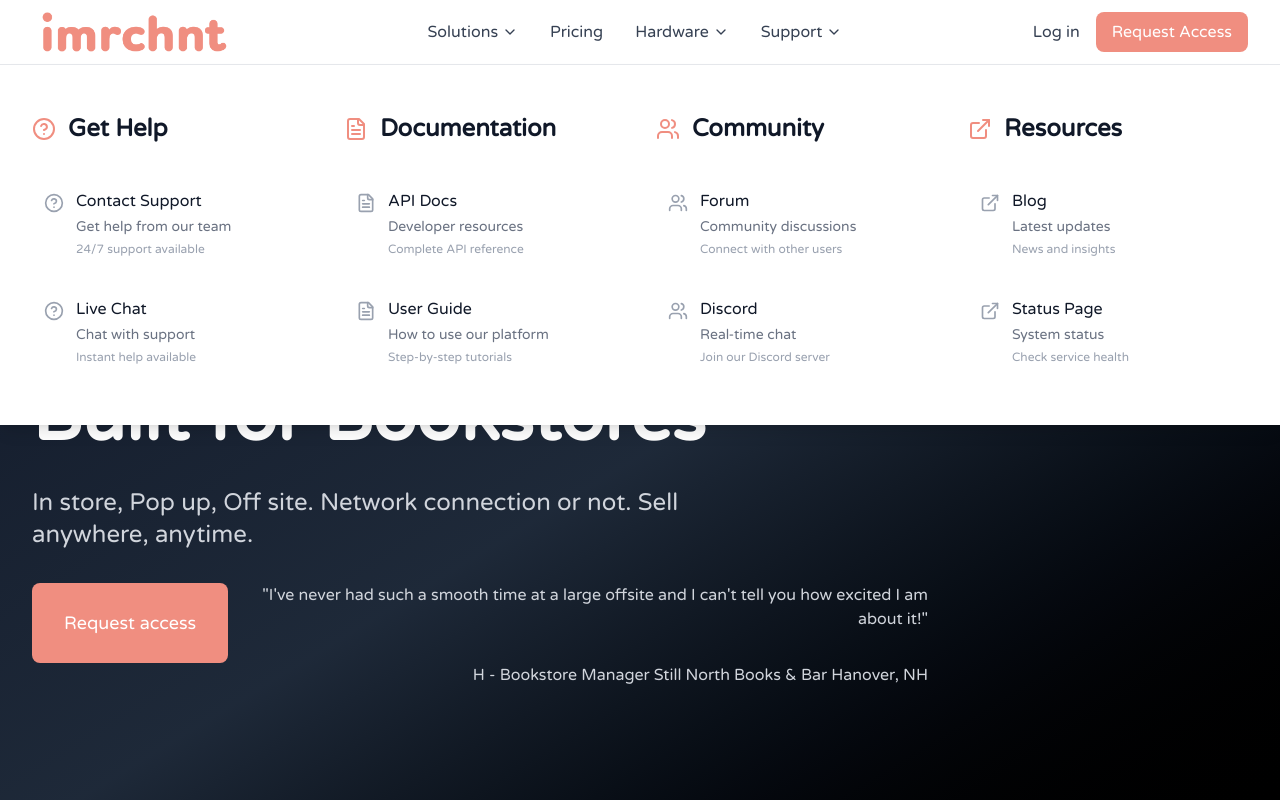
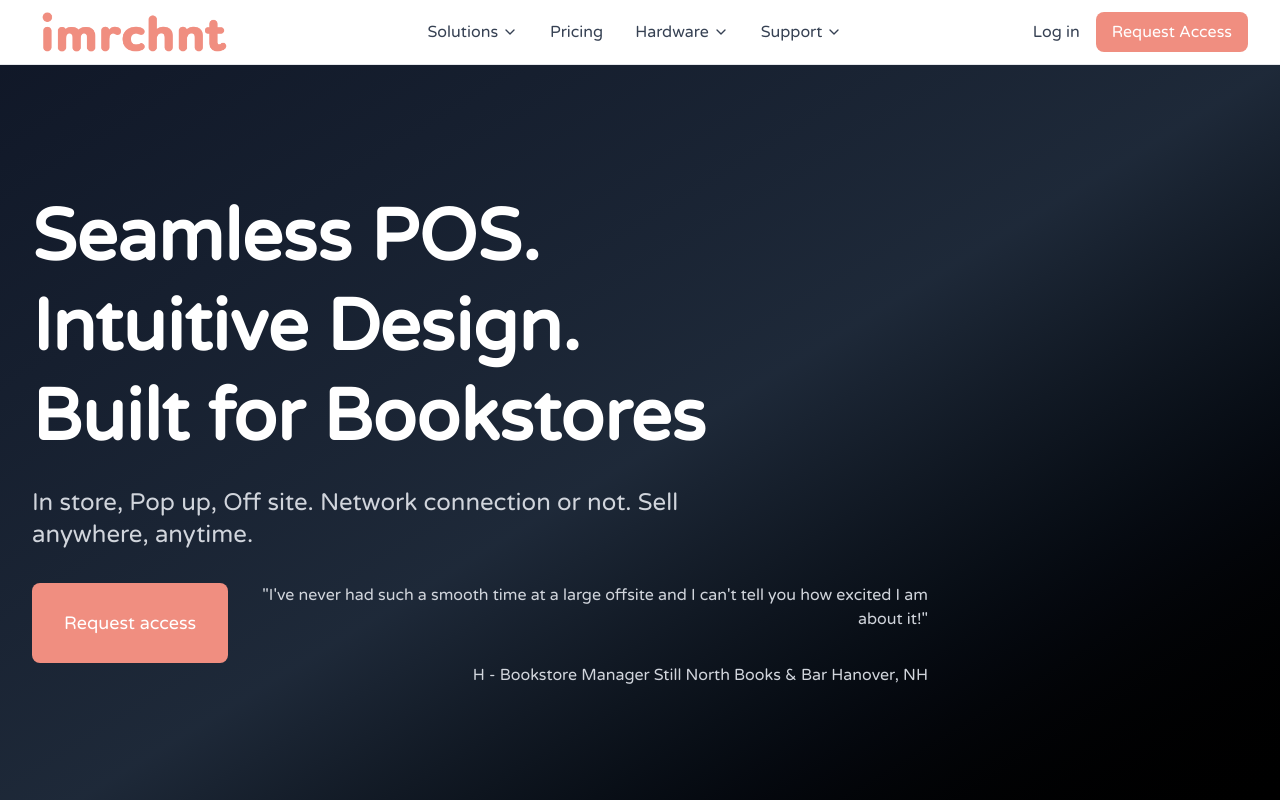
Before and after one commit to MarkHochreiter/imrchnt-website, a React (Vite) app: page / in a window 1280 px wide. Shown: the top 800 px of the page. Built offline with nearby package versions, Linux system fonts and the light colour scheme.

Commit message:
Update SupportMegaMenu.jsx

```diff
--- a/src/components/SupportMegaMenu.jsx
+++ b/src/components/SupportMegaMenu.jsx
@@ -1,5 +1,15 @@
-import React, { useState } from 'react'
-import { HelpCircle, FileText, Users, ExternalLink } from 'lucide-react'
+import {
+  HelpCircle,
+  FileText,
+  MessageSquare,
+  Phone,
+  Mail,
+  Clock,
+  Users,
+  BookOpen,
+  Monitor,
+  Map
+} from 'lucide-react'
 
 // Button component to match your design system
 const Button = ({ children, className = '', variant = 'default', onClick, ...props }) => {
@@ -7,7 +17,7 @@ const Button = ({ children, className = '', variant = 'default', onClick, ...pro
 
   const variants = {
     default: 'bg-[#f08e80] hover:bg-[#e07d70] text-white',
-    outline: 'border border-gray-300 bg-white hover:bg-gray-50 text-gray-700',
+    outline: 'border border-[#f08e80] text-[#f08e80] hover:bg-[#f08e80] hover:text-white bg-transparent'
   };
 
   return (
@@ -21,93 +31,93 @@ const Button = ({ children, className = '', variant = 'default', onClick, ...pro
   );
 };
 
-const SupportMegaMenu = ({ onNavigate, onMouseEnter, onMouseLeave }) => {
-  const [hoveredItem, setHoveredItem] = useState(null)
-
+function SupportMegaMenu({ isVisible, onMouseEnter, onMouseLeave, onNavigate, onClose, onFeatureRequest }) {
   const supportData = [
     {
       title: "Get Help",
-      icon: <HelpCircle className="h-6 w-6 text-[#f08e80]" />,
+      icon: <HelpCircle className="h-8 w-8 text-[#f08e80]" />,
       items: [
         {
-          title: "Contact Support",
-          subtitle: "Get help from our team",
-          description: "24/7 support available",
-          icon: <HelpCircle className="h-5 w-5" />,
-          onClick: () => console.log('Contact Support clicked')
+          title: "Submit Ticket",
+          subtitle: "Get personalized support",
+          icon: <MessageSquare className="h-5 w-5" />,
+          description: "Submit a support request and get help from our team",
+          onClick: () => window.open('https://imrchnt-243943054.hs-sites-na2.com/tickets-view', '_blank')
         },
         {
-          title: "Live Chat",
-          subtitle: "Chat with support",
-          description: "Instant help available",
-          icon: <HelpCircle className="h-5 w-5" />,
-          onClick: () => console.log('Live Chat clicked')
+          title: "Phone Support",
+          subtitle: "(603)-298-5721",
+          icon: <Phone className="h-5 w-5" />,
+          description: "Speak directly with a support specialist"
         }
       ]
     },
     {
       title: "Documentation",
-      icon: <FileText className="h-6 w-6 text-[#f08e80]" />,
+      icon: <FileText className="h-8 w-8 text-[#f08e80]" />,
       items: [
         {
-          title: "API Docs",
-          subtitle: "Developer resources",
-          description: "Complete API reference",
-          icon: <FileText className="h-5 w-5" />,
-          onClick: () => console.log('API Docs clicked')
+          title: "User Guides",
+          subtitle: "Step-by-step instructions",
+          icon: <BookOpen className="h-5 w-5" />,
+          description: "Comprehensive guides for all features",
+          onClick: () => window.open('https://imrchnt.screenstepslive.com/s/17626/a/1988030-welcome-to-im', '_blank')
         },
         {
-          title: "User Guide",
-          subtitle: "How to use our platform",
-          description: "Step-by-step tutorials",
-          icon: <FileText className="h-5 w-5" />,
-          onClick: () => console.log('User Guide clicked')
+          title: "Video Tutorials - COMING SOON",
+          subtitle: "Visual learning resources",
+          icon: <Monitor className="h-5 w-5" />,
+          description: "Watch and learn at your own pace"
         }
       ]
     },
     {
       title: "Community",
-      icon: <Users className="h-6 w-6 text-[#f08e80]" />,
+      icon: <Users className="h-8 w-8 text-[#f08e80]" />,
       items: [
         {
-          title: "Forum",
-          subtitle: "Community discussions",
-          description: "Connect with other users",
+          title: "Community Forum - COMING SOON",
+          subtitle: "Connect with other users",
           icon: <Users className="h-5 w-5" />,
-          onClick: () => console.log('Forum clicked')
+          description: "Ask questions and share experiences"
         },
         {
-          title: "Discord",
-          subtitle: "Real-time chat",
-          description: "Join our Discord server",
-          icon: <Users className="h-5 w-5" />,
-          onClick: () => console.log('Discord clicked')
+          title: "Feature Requests",
+          subtitle: "Suggest improvements",
+          icon: <HelpCircle className="h-5 w-5" />,
+          description: "Help us improve our platform",
+          onClick: () => {
+            if (onClose) onClose()
+            if (onFeatureRequest) onFeatureRequest()
+          }
         }
       ]
     },
     {
       title: "Resources",
-      icon: <ExternalLink className="h-6 w-6 text-[#f08e80]" />,
+      icon: <Clock className="h-8 w-8 text-[#f08e80]" />,
       items: [
         {
-          title: "Blog",
-          subtitle: "Latest updates",
-          description: "News and insights",
-          icon: <ExternalLink className="h-5 w-5" />,
-          onClick: () => console.log('Blog clicked')
+          title: "Release Notes - COMING SOON",
+          subtitle: "Latest updates and features",
+          icon: <FileText className="h-5 w-5" />,
+          description: "Stay informed about new releases"
         },
         {
-          title: "Status Page",
-          subtitle: "System status",
-          description: "Check service health",
-          icon: <ExternalLink className="h-5 w-5" />,
-          onClick: () => console.log('Status Page clicked')
+          title: "Road Map",
+          subtitle: "Future development plans",
+          icon: <Map className="h-5 w-5" />,
+          description: "Real-time status of our services",
+          onClick: () => {
+            if (onNavigate) onNavigate('roadmap')
+            if (onClose) onClose()
           }
+        },
       ]
     }
   ]
 
-  const getItemKey = (columnIndex, itemIndex) => `${columnIndex}-${itemIndex}`
+  if (!isVisible) return null
 
   return (
     <div
@@ -129,11 +139,7 @@ const SupportMegaMenu = ({ onNavigate, onMouseEnter, onMouseLeave }) => {
 
               {/* Column Items */}
               <div className="space-y-4">
-                {column.items.map((item, itemIndex) => {
-                  const itemKey = getItemKey(columnIndex, itemIndex)
-                  const isHovered = hoveredItem === itemKey
-
-                  return (
+                {column.items.map((item, itemIndex) => (
                   <a
                     key={itemIndex}
                     href="#"
@@ -143,24 +149,14 @@ const SupportMegaMenu = ({ onNavigate, onMouseEnter, onMouseLeave }) => {
                         item.onClick()
                       }
                     }}
-                      className="block p-3 rounded-lg hover:bg-gray-50 transition-colors duration-200 cursor-pointer"
-                      onMouseEnter={() => setHoveredItem(itemKey)}
-                      onMouseLeave={() => setHoveredItem(null)}
+                    className="group block p-3 rounded-lg hover:bg-gray-50 transition-colors duration-200 cursor-pointer"
                   >
                     <div className="flex items-start space-x-3">
-                        <div
-                          className={`transition-colors duration-200 mt-1 ${
-                            isHovered ? 'text-[#f08e80]' : 'text-gray-400'
-                          }`}
-                        >
+                      <div className="!text-gray-400 group-hover:!text-[#f08e80] transition-colors duration-200 mt-1">
                         {item.icon}
                       </div>
                       <div className="flex-1">
-                          <div
-                            className={`font-medium transition-colors duration-200 font-varela ${
-                              isHovered ? 'text-[#f08e80]' : 'text-gray-900'
-                            }`}
-                          >
+                        <div className="!text-gray-900 font-medium group-hover:!text-[#f08e80] transition-colors duration-200 font-varela">
                           {item.title}
                         </div>
                         <div className="text-sm text-gray-500 mt-1 font-varela">
@@ -172,8 +168,7 @@ const SupportMegaMenu = ({ onNavigate, onMouseEnter, onMouseLeave }) => {
                       </div>
                     </div>
                   </a>
-                  )
-                })}
+                ))}
               </div>
             </div>
           ))}
```
Lines whose indentation alone changed are shown as unchanged.
